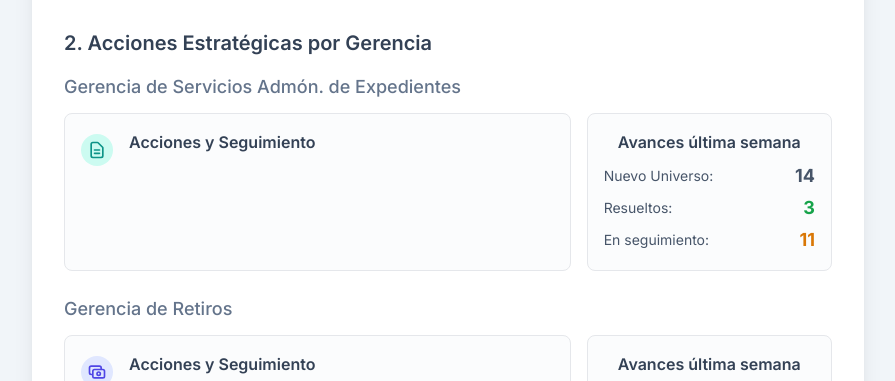
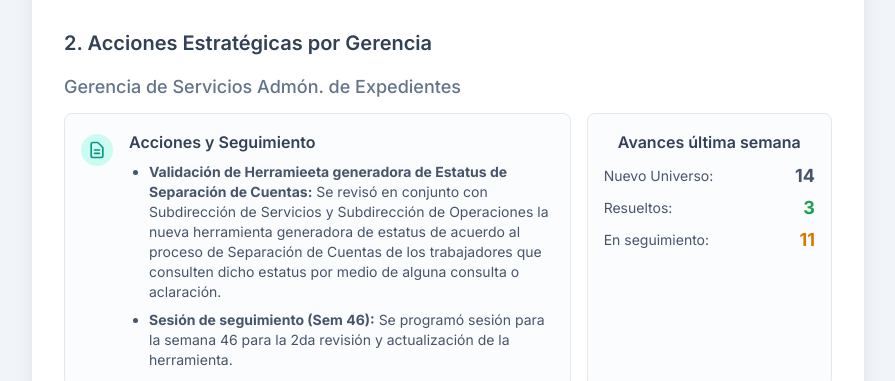
Before and after one commit to GAP-AforeCoppel/AccionesMSOSEM45, a plain HTML site: page index.html in a window 1280 px wide. Shown: the part 358-739 px from the top of the page, without its empty margins (192-1087 px from the left). Drawn offline with nearby package versions, Linux system fonts and the light colour scheme.

Commit message:
Revise report for 'Corte Sem 45'
Updated report content for 'Corte Sem 45' with new metrics and actions.

```diff
--- a/index.html
+++ b/index.html
@@ -96,7 +96,12 @@
                                     <div>
                                         <h4 class="font-semibold text-slate-700 mb-2">Acciones y Seguimiento</h4>
                                         <ul class="list-disc pl-5 text-slate-600 text-sm space-y-2">
-                                            <!-- Acciones pendientes de definir -->
+                                            <li>
+                                                <strong>Validación de Herramieeta generadora de Estatus de Separación de Cuentas:</strong> Se revisó en conjunto con Subdirección de Servicios y Subdirección de Operaciones la nueva herramienta generadora de estatus de acuerdo al proceso de Separación de Cuentas de los trabajadores que consulten dicho estatus por medio de alguna consulta o aclaración.
+                                            </li>
+                                            <li>
+                                                <strong>Sesión de seguimiento (Sem 46):</strong> Se programó sesión para la semana 46 para la 2da revisión y actualización de la herramienta.
+                                            </li>
                                         </ul>
                                     </div>
                                 </div>
@@ -200,4 +205,5 @@
     </div>
 </body>
 
+
 </html>
```
